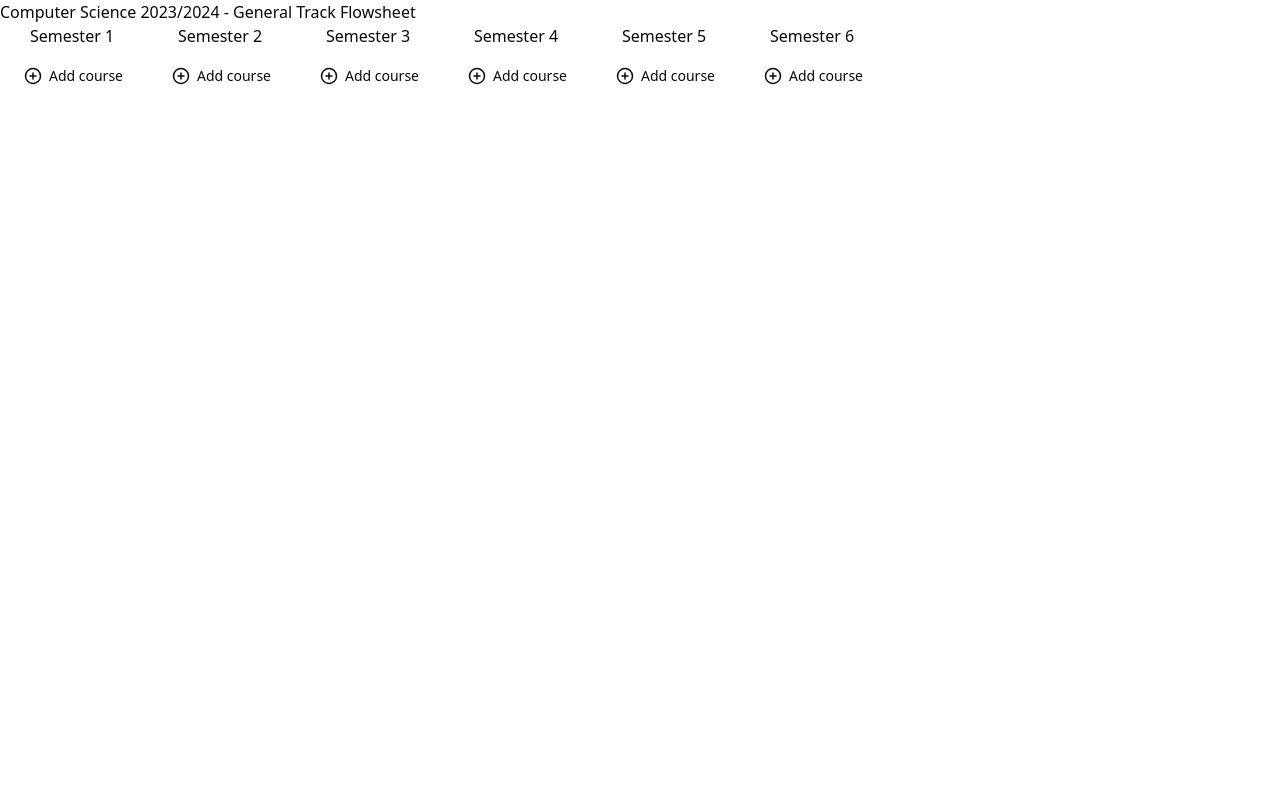
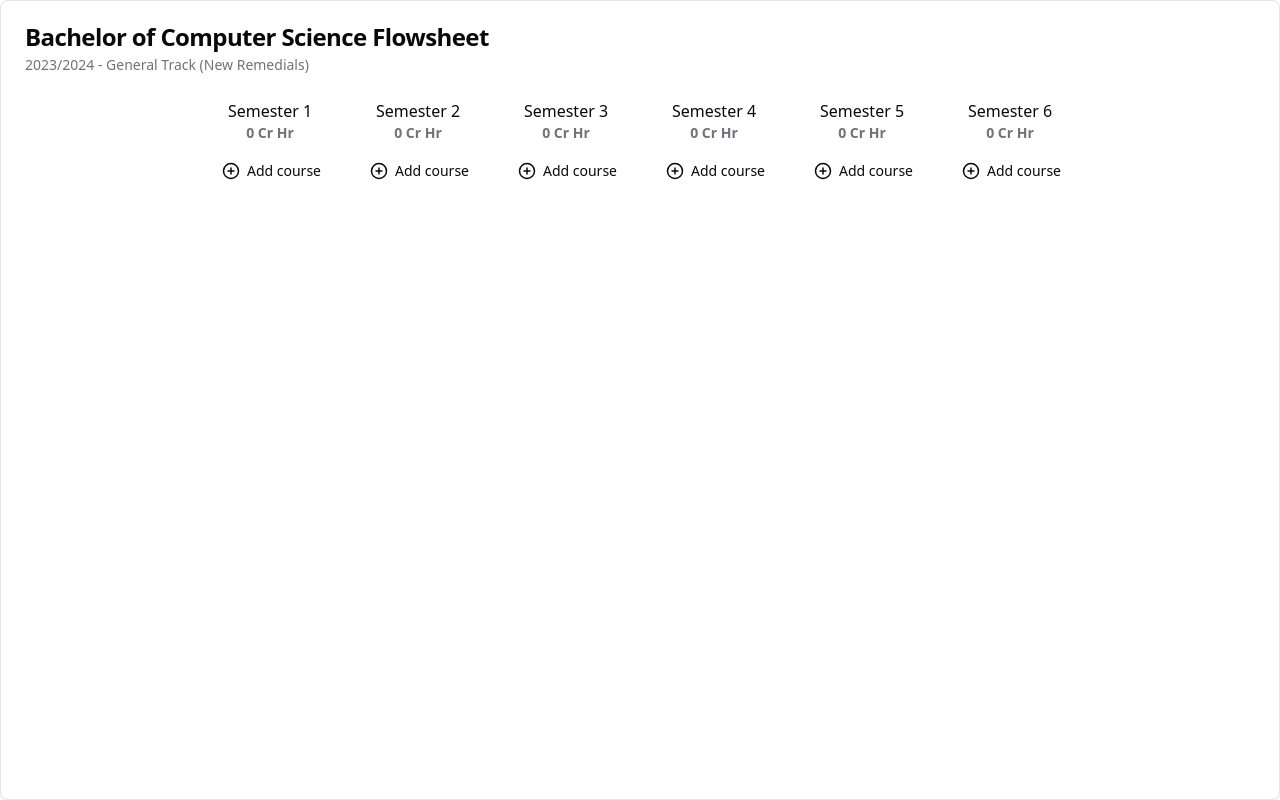
Before and after one commit to yousefalfoqaha/flowstruct, a React (Vite) app in the folder legacy-pages/: page / in a window 1280 px wide. Built offline with nearby package versions, Linux system fonts and the light colour scheme.

Commit message:
total credit hours per semester, added availability indicator of courses per section

```diff
--- a/legacy-pages/src/components/Flowsheet/Flowsheet.tsx
+++ b/legacy-pages/src/components/Flowsheet/Flowsheet.tsx
@@ -1,17 +1,29 @@
-import { studyPlan } from '@/data/studyPlan'
 import { useSemesters } from '../../hooks/useSemesters'
 import { Semester } from './Semester'
 import { StudyPlan } from '../study-plan/StudyPlan'
 import { CourseStatusesProvider } from '@/providers/CourseStatusesProvider'
+import {
+  Card,
+  CardContent,
+  CardDescription,
+  CardHeader,
+  CardTitle,
+} from '../ui/card'
 
 export function Flowsheet() {
   const { semesters, selectedSemester } = useSemesters()
 
   return (
     <>
-      <section className="flex flex-col justify-center">
-        <header>{studyPlan.name} Flowsheet</header>
-        <ul className="flex gap-1">
+      <Card className='h-screen'>
+        <CardHeader className="text-xl">
+          <CardTitle>Bachelor of Computer Science Flowsheet</CardTitle>
+          <CardDescription>
+            2023/2024 - General Track (New Remedials)
+          </CardDescription>
+        </CardHeader>
+        <CardContent>
+          <ul className="flex justify-center gap-1">
             {Object.values(semesters).map((semester) => {
               if (!semester) return null
               return (
@@ -25,7 +37,8 @@
               )
             })}
           </ul>
-      </section>
+        </CardContent>
+      </Card>
       {selectedSemester && (
         <CourseStatusesProvider>
           <StudyPlan />
--- a/legacy-pages/src/components/Flowsheet/Semester.tsx
+++ b/legacy-pages/src/components/Flowsheet/Semester.tsx
@@ -11,11 +11,22 @@
 }
 
 export function Semester({ id: semesterId, order, courseIds }: SemesterProps) {
-  const { selectSemester, removePrerequisiteTree } = useSemesters()
+  const { semesters, selectSemester, removePrerequisiteTree } = useSemesters()
+
+  const semester = semesters[semesterId]
+  const totalCreditHours = semester.courseIds.reduce((acc, currentCourse) => {
+    const course = courses[currentCourse]
+    return acc + course.creditHours
+  }, 0)
 
   return (
     <section className="flex flex-col gap-1 w-36">
-      <header className="text-center">Semester {order}</header>
+      <div className="text-center">
+        <header>Semester {order}</header>
+        <p className="font-semibold text-muted-foreground text-sm">
+          {totalCreditHours} Cr Hr
+        </p>
+      </div>
       <ul className="flex flex-col gap-1">
         {courseIds.map((id: number) => {
           const course = courses[id]
--- a/legacy-pages/src/components/study-plan/SectionAccordion.tsx
+++ b/legacy-pages/src/components/study-plan/SectionAccordion.tsx
@@ -9,6 +9,7 @@
 import { courses, Course } from '@/data/courses'
 import { useCourseStatuses } from '@/hooks/useCourseStatuses'
 import { CourseStatus } from '@/lib/constants'
+import { Dot } from 'lucide-react'
 
 type SectionAccordionProps = {
   selectedCourses: Course[]
@@ -43,12 +44,23 @@
                 <p className="text-sm text-muted-foreground">
                   {section.requiredCreditHours} Cr Hr Remaining
                 </p>
-                <p>{availableCoursesCount} courses available</p>
+                {availableCoursesCount !== 0 ? (
+                  <div className="flex">
+                    <Dot className="text-green-500" />
+                    <p className="text-md my-auto">
+                      {availableCoursesCount} Course
+                      {availableCoursesCount === 1 ? '' : 's'} Available
+                    </p>
+                  </div>
+                ) : (
+                  ''
+                )}
               </div>
             </AccordionTrigger>
             <AccordionContent>
               <div className="flex flex-col mt-2">
-                {section.courseIds.map((id) => {
+                {section.courseIds.length !== 0 ? (
+                  section.courseIds.map((id) => {
                     const course = courses[id]
                     if (!course) return
 
@@ -66,7 +78,12 @@
                         onClick={() => onSelectCourse(course)}
                       />
                     )
-                })}
+                  })
+                ) : (
+                  <p className="py-3 text-center text-muted-foreground">
+                    No courses found
+                  </p>
+                )}
               </div>
             </AccordionContent>
           </AccordionItem>
--- a/legacy-pages/src/components/study-plan/StudyPlan.tsx
+++ b/legacy-pages/src/components/study-plan/StudyPlan.tsx
@@ -44,7 +44,7 @@
             Bachelor in Computer Science 2023/2024 Courses
           </DialogTitle>
           <DialogDescription>
-            Browse sections to add courses to the semester
+            Browse sections to add courses to semester {selectedSemester}
           </DialogDescription>
         </DialogHeader>
         <div className="overflow-y-auto h-full">
--- /dev/null
+++ b/legacy-pages/src/components/ui/card.tsx
@@ -0,0 +1,79 @@
+import * as React from "react"
+
+import { cn } from "@/lib/utils"
+
+const Card = React.forwardRef<
+  HTMLDivElement,
+  React.HTMLAttributes<HTMLDivElement>
+>(({ className, ...props }, ref) => (
+  <div
+    ref={ref}
+    className={cn(
+      "rounded-lg border bg-card text-card-foreground shadow-sm",
+      className
+    )}
+    {...props}
+  />
+))
+Card.displayName = "Card"
+
+const CardHeader = React.forwardRef<
+  HTMLDivElement,
+  React.HTMLAttributes<HTMLDivElement>
+>(({ className, ...props }, ref) => (
+  <div
+    ref={ref}
+    className={cn("flex flex-col space-y-1.5 p-6", className)}
+    {...props}
+  />
+))
+CardHeader.displayName = "CardHeader"
+
+const CardTitle = React.forwardRef<
+  HTMLParagraphElement,
+  React.HTMLAttributes<HTMLHeadingElement>
+>(({ className, ...props }, ref) => (
+  <h3
+    ref={ref}
+    className={cn(
+      "text-2xl font-semibold leading-none tracking-tight",
+      className
+    )}
+    {...props}
+  />
+))
+CardTitle.displayName = "CardTitle"
+
+const CardDescription = React.forwardRef<
+  HTMLParagraphElement,
+  React.HTMLAttributes<HTMLParagraphElement>
+>(({ className, ...props }, ref) => (
+  <p
+    ref={ref}
+    className={cn("text-sm text-muted-foreground", className)}
+    {...props}
+  />
+))
+CardDescription.displayName = "CardDescription"
+
+const CardContent = React.forwardRef<
+  HTMLDivElement,
+  React.HTMLAttributes<HTMLDivElement>
+>(({ className, ...props }, ref) => (
+  <div ref={ref} className={cn("p-6 pt-0", className)} {...props} />
+))
+CardContent.displayName = "CardContent"
+
+const CardFooter = React.forwardRef<
+  HTMLDivElement,
+  React.HTMLAttributes<HTMLDivElement>
+>(({ className, ...props }, ref) => (
+  <div
+    ref={ref}
+    className={cn("flex items-center p-6 pt-0", className)}
+    {...props}
+  />
+))
+CardFooter.displayName = "CardFooter"
+
+export { Card, CardHeader, CardFooter, CardTitle, CardDescription, CardContent }
```
Also changed, not shown: 1 other file (tests, documents, lock files or other folders). Lines whose indentation alone changed are shown as unchanged.
